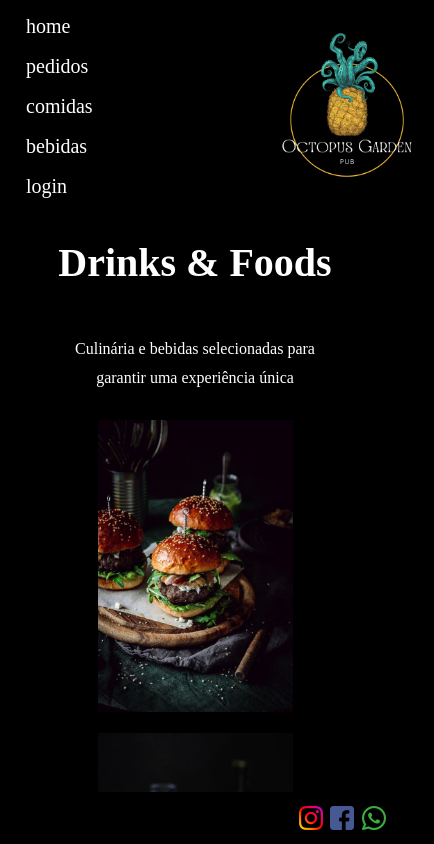
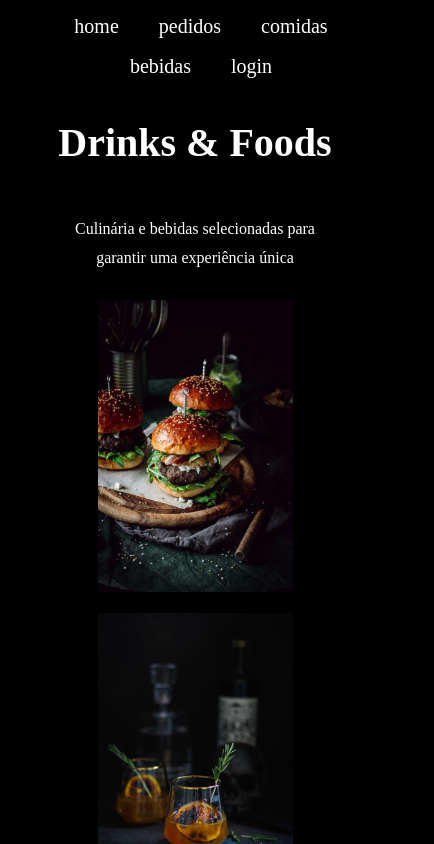
Before and after one commit to NelsonSSoares/M5-G7-OctopusPub, a React (Create React App) app: page / in a window 390 px wide. Shown: the top 844 px of the page, 434 px wide, since content can reach past the window. Built offline with nearby package versions, Linux system fonts and the light colour scheme; a web font is replaced by a local one.

Commit message:
feat: update responsividade

```diff
--- a/src/App.css
+++ b/src/App.css
@@ -1,11 +1,23 @@
+html, body, #root, .App, main, main > div {
+  width: 100%;
+  height: 100%
+}
+main > div {
+  display: flex;
+  flex-direction: column;
+  justify-content: space-between;
+}
+
 .App {
   text-align: center;
+  overflow-x: hidden;
 }
 
 .App-logo {
   height: 40vmin;
   pointer-events: none;
 }
+
 
 @media (prefers-reduced-motion: no-preference) {
   .App-logo {
--- a/src/components/Footer/styles.module.css
+++ b/src/components/Footer/styles.module.css
@@ -22,3 +22,8 @@
     transform: scale(1.05);
     cursor: pointer;
 }
+@media(max-width: 767px) {
+    .footer{
+        position: initial;
+    }
+}
--- a/src/components/Header/styles.module.css
+++ b/src/components/Header/styles.module.css
@@ -9,6 +9,7 @@
     justify-content: center;
     align-items: center;
     padding: 3em;
+    flex-wrap: wrap;
 }
 
 .myNav a {
@@ -25,11 +26,8 @@
 
 @media(max-width: 767px) {
     .myNav {
-        max-width: 300px;
+        width: 100%;
         font-size: 2px;
         line-height: 0;
-        flex-direction: column;
-        align-items: flex-start;
-
   }
 }
--- a/src/components/Home/styles.module.css
+++ b/src/components/Home/styles.module.css
@@ -36,4 +36,7 @@
   .img {
       width: 50%;
   }
+  .logo {
+      display: none;
+  }
 }
--- a/src/components/Pedidos/Pedidos.js
+++ b/src/components/Pedidos/Pedidos.js
@@ -86,7 +86,7 @@
     <>
       <Header />
       <div className={styles.container}>
-          <div>
+          <div className={styles.imgLogo}>
             <img src={logo}/>
           </div>
           <div className={styles.card}>
--- a/src/components/Pedidos/styles.module.css
+++ b/src/components/Pedidos/styles.module.css
@@ -69,3 +69,21 @@
     cursor: pointer;
     transform: scale(1.01);
 }
+@media(max-width: 767px) {
+
+  .container {
+      flex-direction: column;
+  }
+  .imgLogo {
+    width: 100%;
+}
+  .imgLogo img {
+      width: 100%;
+      height: 100%;
+      object-fit: contain;
+  }
+  .card {
+      width: 100%;
+      height: 50%;
+  }
+}
```
